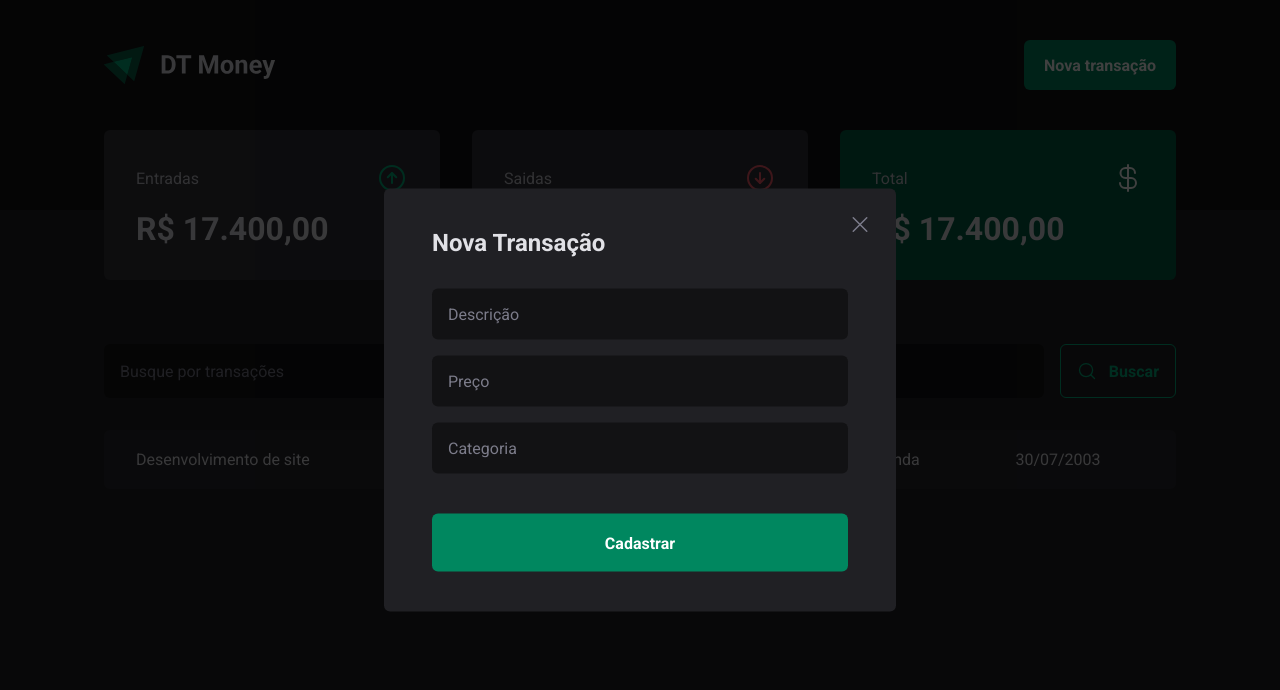
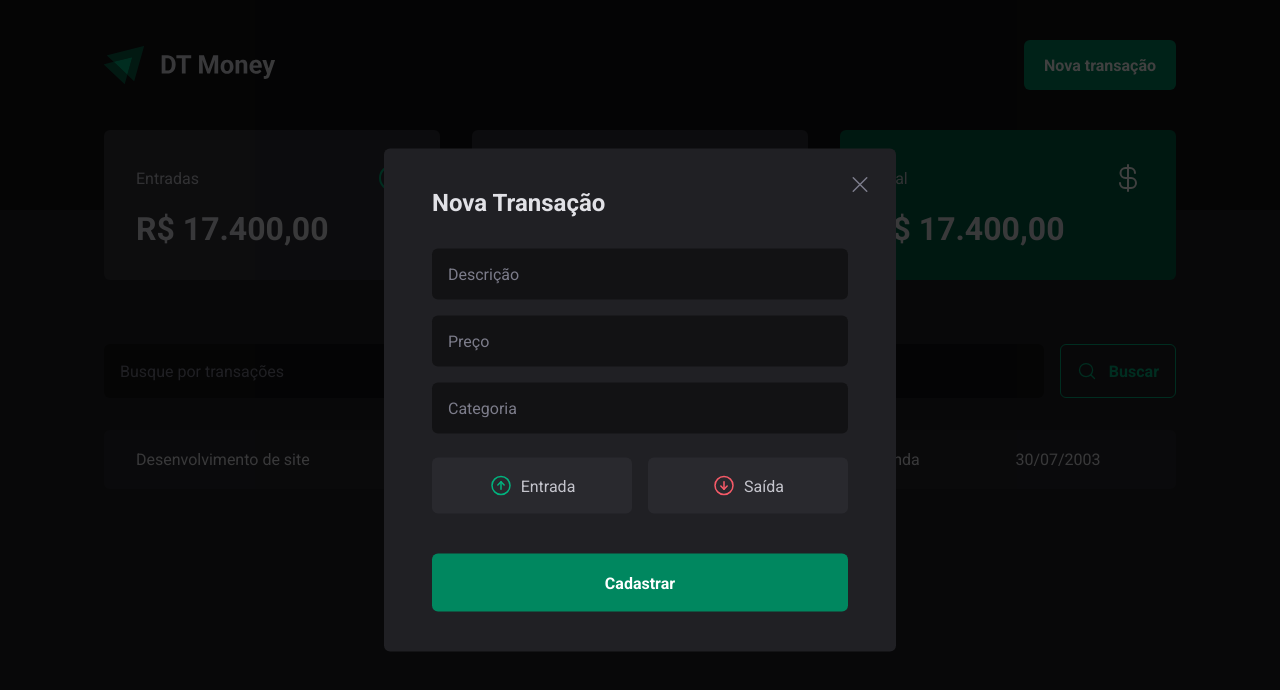
Before and after one commit to Lunatic02/DT-MONEY, a React (Vite) app: page / in a window 1280 px wide. Both pictures are taken after a click on the button "Nova transação". Shown: the top 690 px of the page. Built offline with nearby package versions, Linux system fonts and the light colour scheme.

Commit message:
Income e outcome botões

```diff
--- a/src/components/NewTransactionModal/index.tsx
+++ b/src/components/NewTransactionModal/index.tsx
@@ -1,6 +1,6 @@
 import * as Dialog from '@radix-ui/react-dialog'
-import { X } from 'phosphor-react'
-import { CloseButton, Content, Overlay } from './styles'
+import { ArrowCircleDown, ArrowCircleUp,  X } from 'phosphor-react'
+import { CloseButton, Content, Overlay, TransactionType, TransactionTypeButton } from './styles'
 
 
 export function NewTransactionModal(){
@@ -17,6 +17,18 @@
           <input type="text" placeholder='Descrição' required/>
           <input type="number" placeholder='Preço' required/>
           <input type="string" placeholder='Categoria' required/>
+
+          <TransactionType>
+            <TransactionTypeButton variant='income'>
+              <ArrowCircleUp size={24}/>
+              Entrada
+            </TransactionTypeButton>
+            <TransactionTypeButton variant='outcome'>
+              <ArrowCircleDown size={24}/>
+              Saída
+            </TransactionTypeButton>
+          </TransactionType>
+
           <button type='submit'>Cadastrar</button>
         </form>
 
--- a/src/components/NewTransactionModal/styles.ts
+++ b/src/components/NewTransactionModal/styles.ts
@@ -70,5 +70,33 @@
   right: 1.5rem;
   line-height: 0;
   cursor: pointer;
-  color: ${props=> props.theme['gray-500']}
+  color: ${props=> props.theme['gray-500']};
 `
+
+export const TransactionType = styled.div`
+  display: grid;
+  grid-template-columns: repeat(2, 1fr);
+  gap: 1rem;
+  margin-top: 0.5rem;
+`;
+
+interface TransactionTypeButtonProps {
+  variant: 'income' | 'outcome'
+}
+
+export const TransactionTypeButton = styled.button<TransactionTypeButtonProps>`
+  background: ${props => props.theme["gray-700"]};
+  padding: 1rem;
+  display: flex;
+  align-items: center;
+  justify-content: center;
+  gap: 0.5rem;
+  border-radius: 6px;
+  cursor: pointer;
+  border: 0;
+  color: ${props => props.theme["gray-300"]};
+
+  svg{
+    color: ${props => props.variant === 'income' ? props.theme['green-300'] : props.theme['red-300']};
+  }
+`
```
